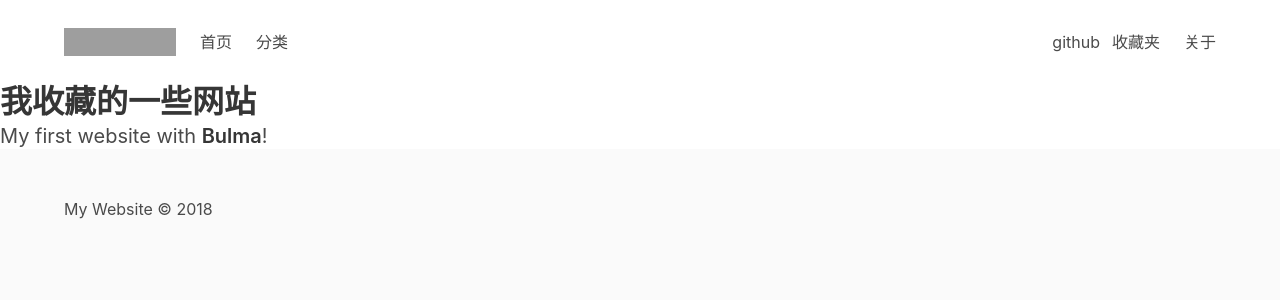
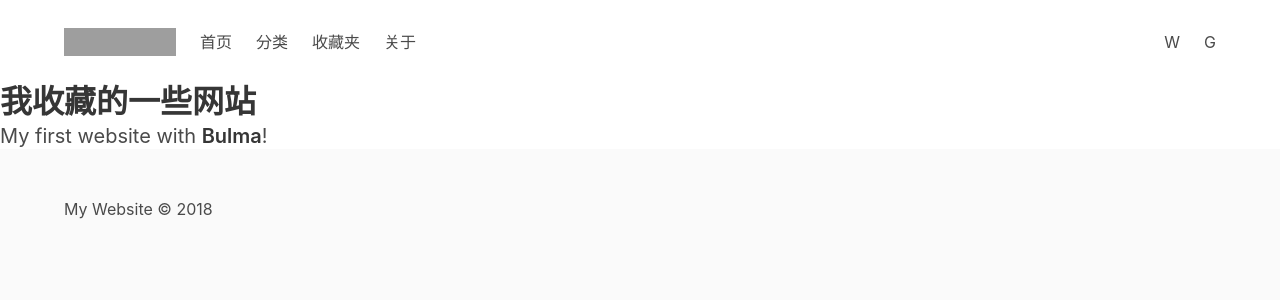
Before and after one commit to liweili50/Mccree, a React (Create React App) app: page / in a window 1280 px wide. Shown: the top 300 px of the page. Built offline with nearby package versions, Linux system fonts and the light colour scheme; grey boxes are pictures that could not be loaded.

Commit message:
新的class控制方式

```diff
--- a/src/components/navbar/navbar.js
+++ b/src/components/navbar/navbar.js
@@ -16,24 +16,25 @@ class Navbar extends Component {
       <nav className="navbar is-transparent is-spaced">
         <div className="container">
           <div className="navbar-brand">
-            <a className="navbar-item" href="https://bulma.io">
+            <a className="navbar-item" href="javscript:void(0)">
               <img src="https://bulma.io/images/bulma-logo.png" alt="Bulma: a modern CSS framework based on Flexbox" width="112" height="28" />
             </a>
-            <div className="navbar-burger burger" onClick={this.handleClick} data-target="navbarExampleTransparentExample">
+            <div className= {`navbar-burger burger ${isCollapse ? 'is-active' : ''}`}   onClick={this.handleClick} data-target="navbarExampleTransparentExample">
               <span></span>
               <span></span>
               <span></span>
             </div>
           </div>
-          <div id="navbarExampleTransparentExample" className={isCollapse ? 'navbar-menu is-active' : 'navbar-menu'} >
+          <div id="navbarExampleTransparentExample" className={`navbar-menu ${isCollapse ? 'is-active' : ''}`} >
             <div className="navbar-start">
               <Link to="/home" className="navbar-item">首页</Link>
               <Link to="/contact" className="navbar-item">分类</Link>
+              <Link to="/contact" className="navbar-item">收藏夹</Link>
+              <Link to="/home" className="navbar-item">关于</Link>
             </div>
             <div className="navbar-end">
-              <span>github</span>
-              <Link to="/contact" className="navbar-item">收藏夹</Link>
-              <Link to="/home" className="navbar-item">关于</Link>
+              <Link to="/contact" className="navbar-item">W</Link>
+              <Link to="/home" className="navbar-item">G</Link>
             </div>
           </div>
         </div>
```
